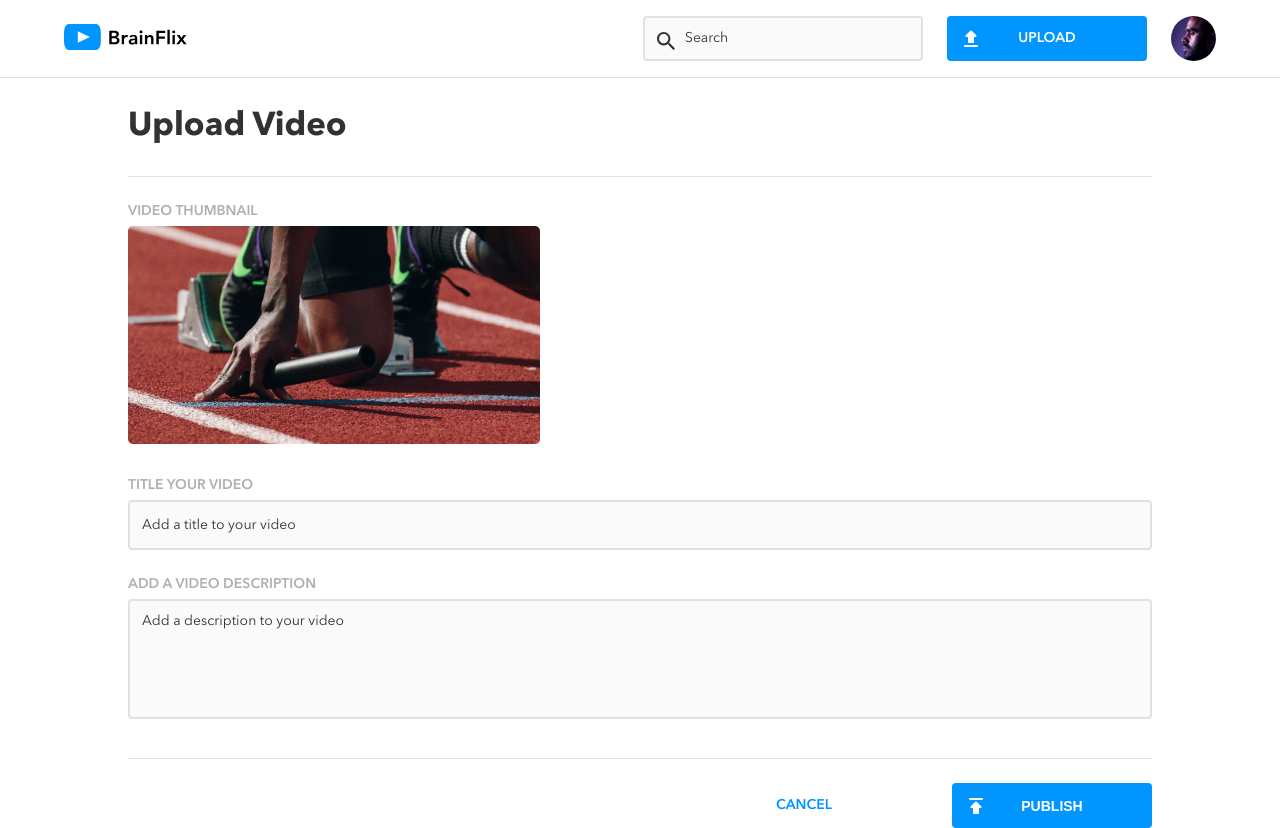
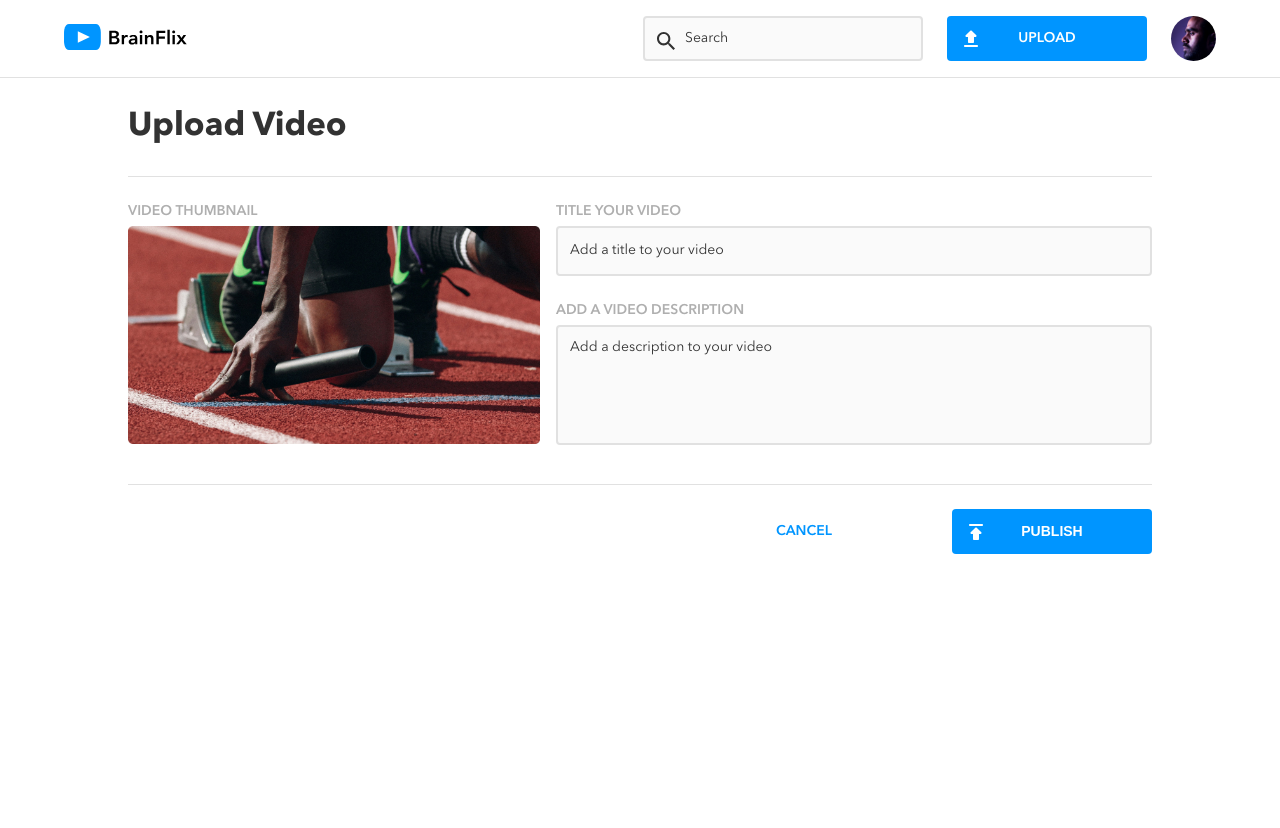
Before and after one commit to emilyjanedev/emily-schur-brainflix, a React (Vite) app: page /upload in a window 1280 px wide. After the commit the page ends 800 px from the top, so only its background shows below. Built offline with nearby package versions, Linux system fonts and the light colour scheme; no server answers.

Commit message:
Adjust VideoUploadForm styles

```diff
--- a/src/components/VideoUploadForm/VideoUploadForm.scss
+++ b/src/components/VideoUploadForm/VideoUploadForm.scss
@@ -25,7 +25,7 @@
     width: 100%;
 
     @include desktop {
-      width: 60%;
+      width: 55%;
       flex-grow: 1;
     }
   }
@@ -112,7 +112,7 @@
     }
 
     @include desktop {
-      padding-top: 1.5rem;
+      padding: 1.5rem 0;
     }
   }
 
@@ -140,8 +140,5 @@
 
   &__thumbnail {
     margin-bottom: 1.5rem;
-
-    @include tablet {
-    }
   }
 }
```
